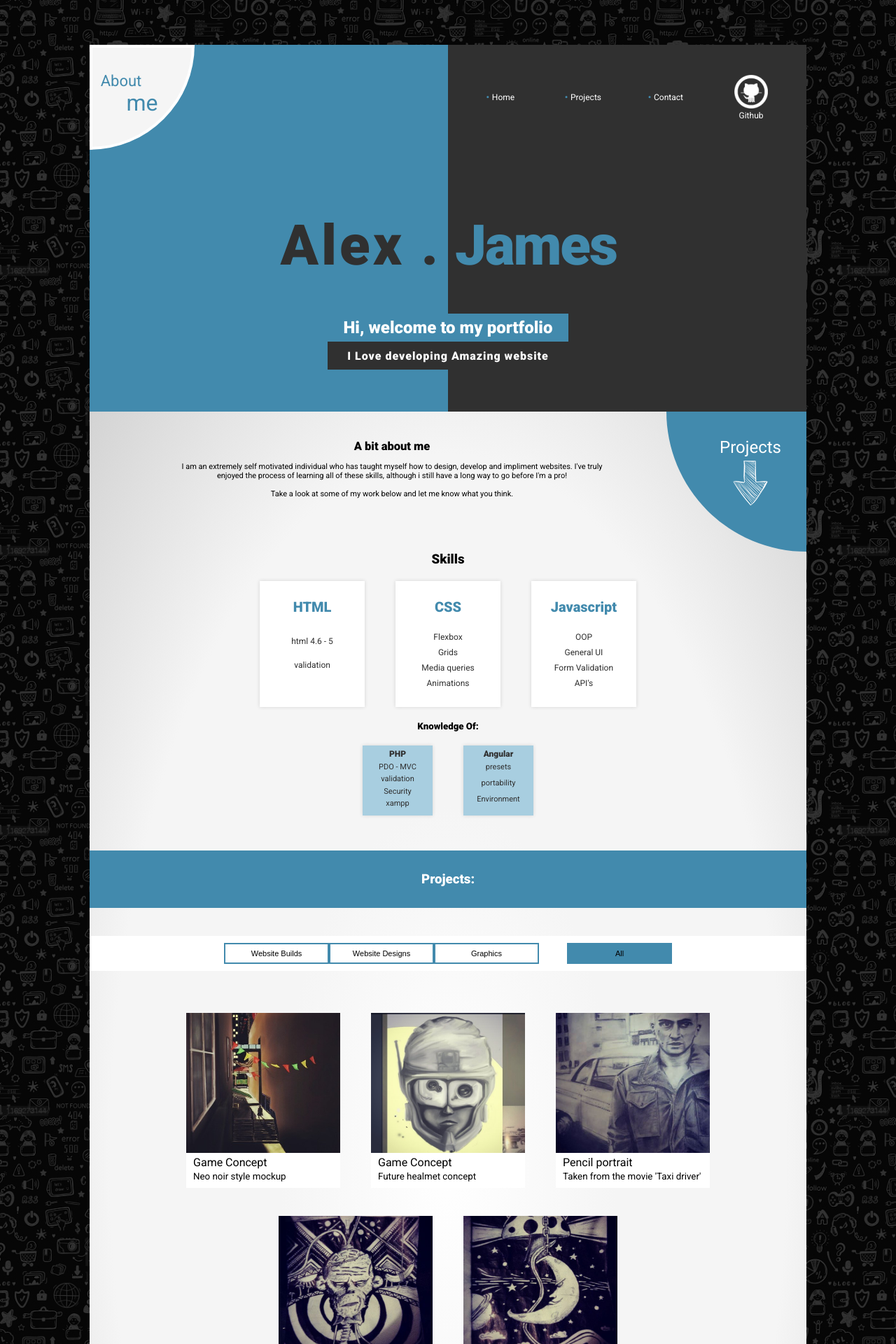
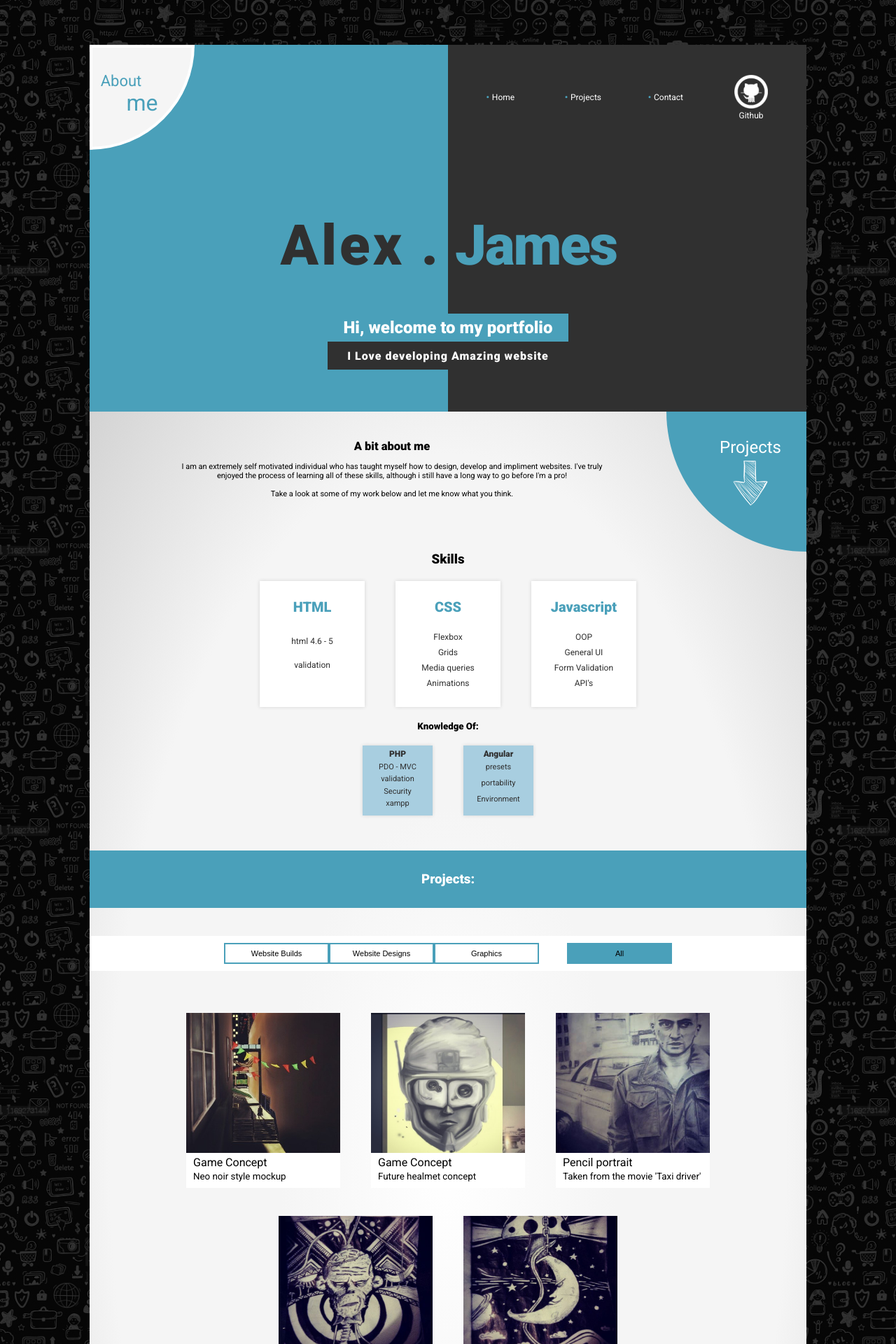
Before and after one commit to ajcoldi/ajcoldi.github.io, a PHP site: page / in a window 1280 px wide. Shown: the top 1920 px of the page at 70% size. Run offline with PHP 8.4, Linux system fonts and the light colour scheme.

Commit message:
colour change to 4aa0ba

```diff
--- a/style.css
+++ b/style.css
@@ -15,7 +15,7 @@ body{
 
 #mainWrapper{
     margin-top: 5%;
-    background: linear-gradient(90deg, #428aad 50%, #303030 50%);
+    background: linear-gradient(90deg, #4aa0ba 50%, #303030 50%);
     height: 90%;
     width: 80%;
 }
@@ -45,7 +45,7 @@ nav>#quarterCircleWrapper{
 
 }
 #quarterCircle>a{
-    color: #428aad;
+    color: #4aa0ba;
     text-decoration: none;
     width: 100%;
     text-align: center;
@@ -91,7 +91,7 @@ nav>ul>li a:hover{
     }
 nav>ul>li::before{
     content: "\2022";
-    color: #428aad;
+    color: #4aa0ba;
     font-weight: bold;
     display: inline-block;
     width: 1em;
@@ -120,7 +120,7 @@ nav>ul>.githubWrapper:hover{
 }
 #headerName>#sName{
     padding: 10px;
-    color: #428aad;
+    color: #4aa0ba;
     flex: 1;
     text-align: left;
     letter-spacing: -2px;
@@ -134,7 +134,7 @@ nav>ul>.githubWrapper:hover{
     flex-direction: column;
 }
 #headerDescription>h2{
-    background: #428aad;
+    background: #4aa0ba;
     margin-bottom: 0px;
     width: 100%;
     height: 40px;
@@ -183,7 +183,7 @@ section{
     width: 200px;
     height: 200px;
     margin: -40px -40px 0px 0px;
-    background: #428aad;
+    background: #4aa0ba;
     border-radius: 0 0 0 200px;
     -moz-border-radius: 0 0 0 200px;
     -webkit-border-radius: 0 0 0 200px;
@@ -242,7 +242,7 @@ section{
     width: 150px;
     height: 180px;
     background: white;
-    color: #428aad;
+    color: #4aa0ba;
     vertical-align: top;
     box-shadow: 0px 0px 5px lightgray;
 
@@ -306,7 +306,7 @@ section{
     flex: 1;
 }
 #section2Break{
-    background: #428aad;
+    background: #4aa0ba;
     padding: 30px;
 }
 
@@ -329,7 +329,7 @@ section{
     height: 30px;
     max-width: 150px;
     background: white;
-    border: solid 2px #428aad;
+    border: solid 2px #4aa0ba;
     flex: 1;
     transition: 0.2s;
     font-size: 11px;
@@ -337,13 +337,13 @@ section{
 }
 .btn:hover{
     cursor: pointer;
-    background:#428aad;
+    background:#4aa0ba;
 
     color: white;
 }
 #btn2{
     margin-left: 40px;
-    background: #428aad;
+    background: #4aa0ba;
 }
 
 /* thumbnails layout*/
@@ -375,7 +375,7 @@ section{
 
 .thumbBtn:hover{
     cursor: pointer;
-    background:#428aad;
+    background:#4aa0ba;
     color: white;
 }
 
@@ -386,7 +386,7 @@ section{
 
 #contactSection{
     background: #303030;
-    border-top: solid 10px #428aad;
+    border-top: solid 10px #4aa0ba;
 
 
 }
@@ -412,7 +412,7 @@ section{
 }
 #contactSection>form>input:focus{
     outline-width: 2px;
-    outline-color: #428aad;
+    outline-color: #4aa0ba;
 
 }
 #contactSection>form>textarea{
@@ -427,8 +427,8 @@ section{
 }
 #contactSection>form>textarea:focus{
     outline-width: 2px;
-    outline-color: #428aad;
-    outline-color: #428aad;
+    outline-color: #4aa0ba;
+    outline-color: #4aa0ba;
 
 }
 #contactSection>form>.btn{
@@ -440,8 +440,8 @@ section{
 
 footer{
     padding:40px 0;
-    border-bottom: solid 10px #428aad;
-    border-top: solid 10px #428aad;
+    border-bottom: solid 10px #4aa0ba;
+    border-top: solid 10px #4aa0ba;
     background: #303030;
     color: whitesmoke;
     display: flex;
```
